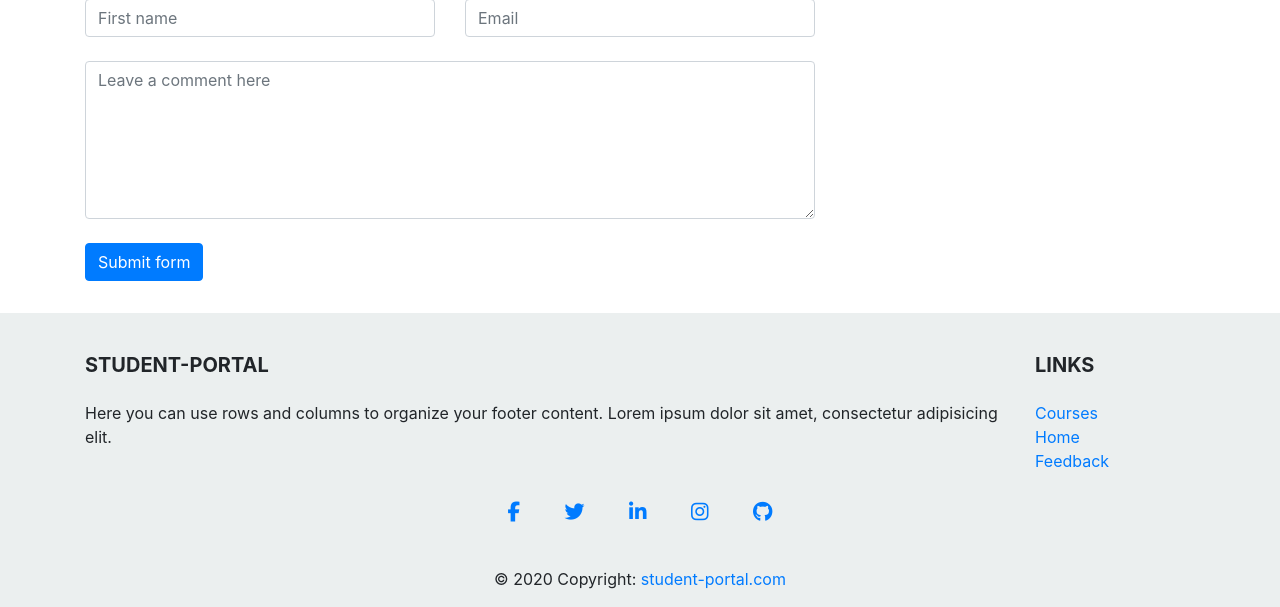
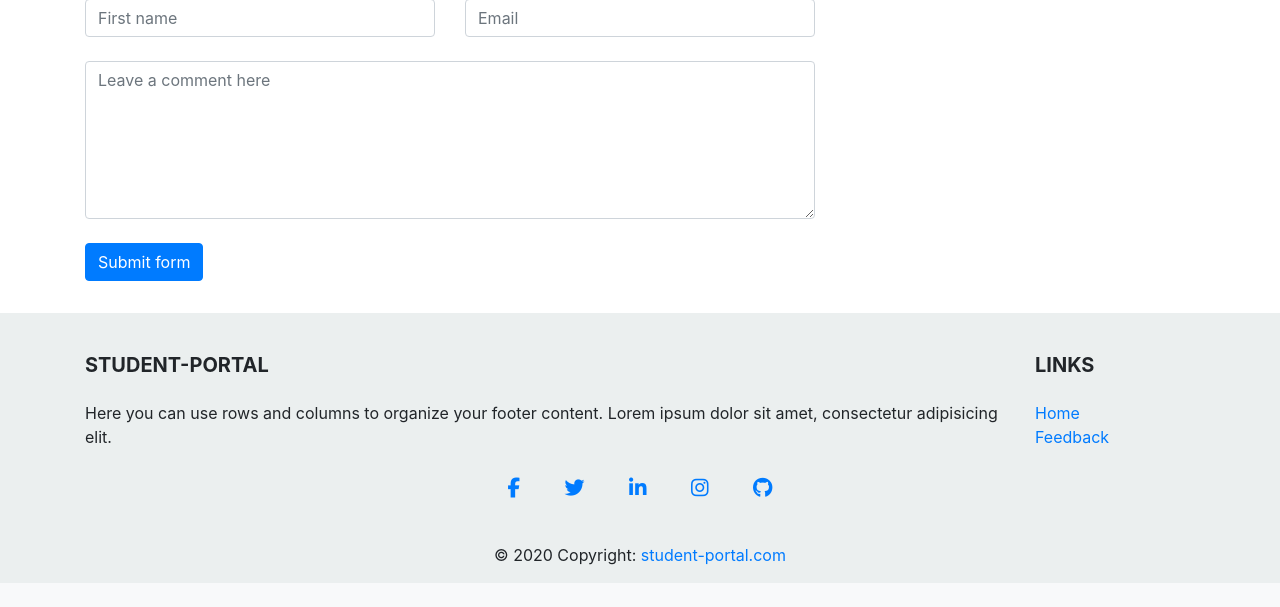
Before and after one commit to sagarsangwan/student-portal, a Flask app: page /feedback in a window 1280 px wide. Shown: the part 303-910 px from the top of the page. After the commit the page ends 886 px from the top, so only its background shows below. Run offline with Flask 2, Linux system fonts and the light colour scheme; some libraries are stand-ins or nearby versions.

Commit message:
style change in footer

```diff
--- a/templates/components/footer.html
+++ b/templates/components/footer.html
@@ -16,9 +16,7 @@
             <div class="col-sm-2 col-md-2 mx-auto">
                 <h5 class="font-weight-bold text-uppercase mt-3 mb-4">Links</h5>
                 <ul class="list-unstyled">
-                    <li>
-                        <a href="/courses"> Courses</a>
-                    </li>
+
                     <li>
                         <a href="/">Home</a>
                     </li>
```
